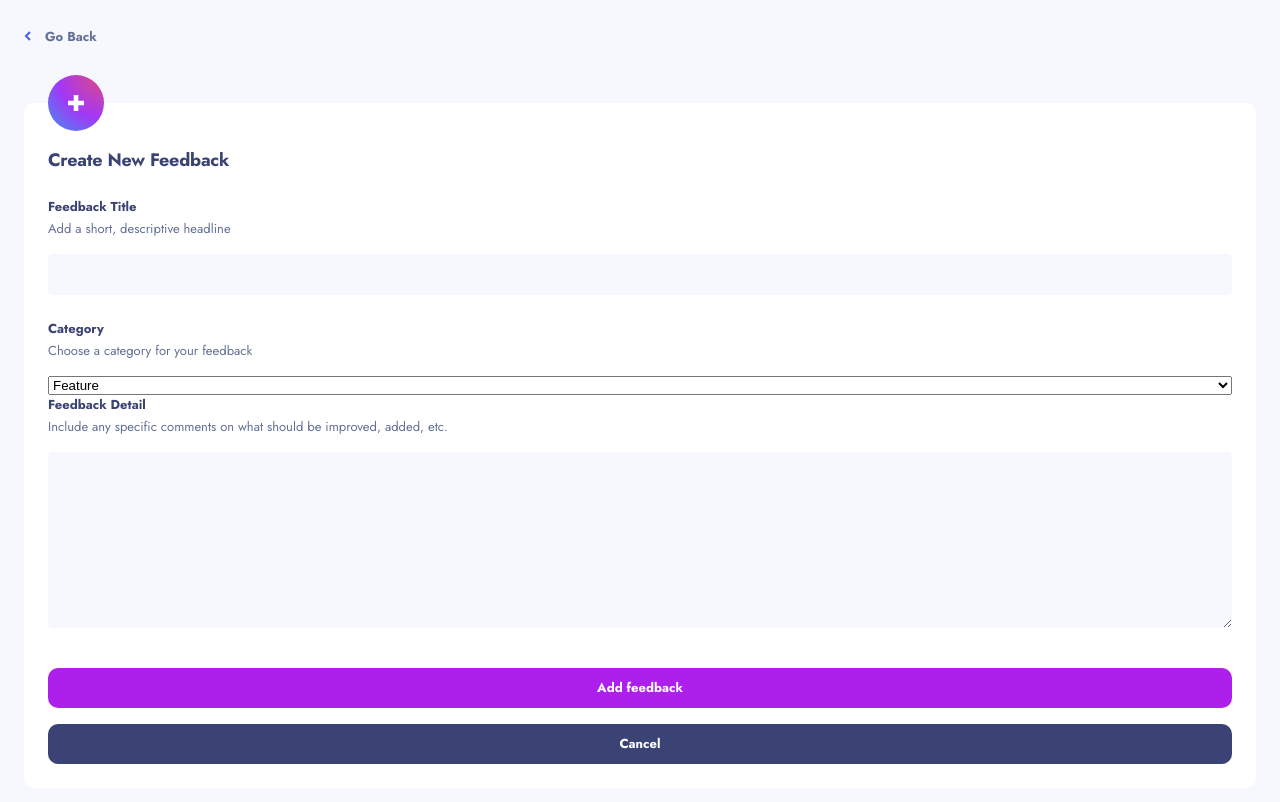
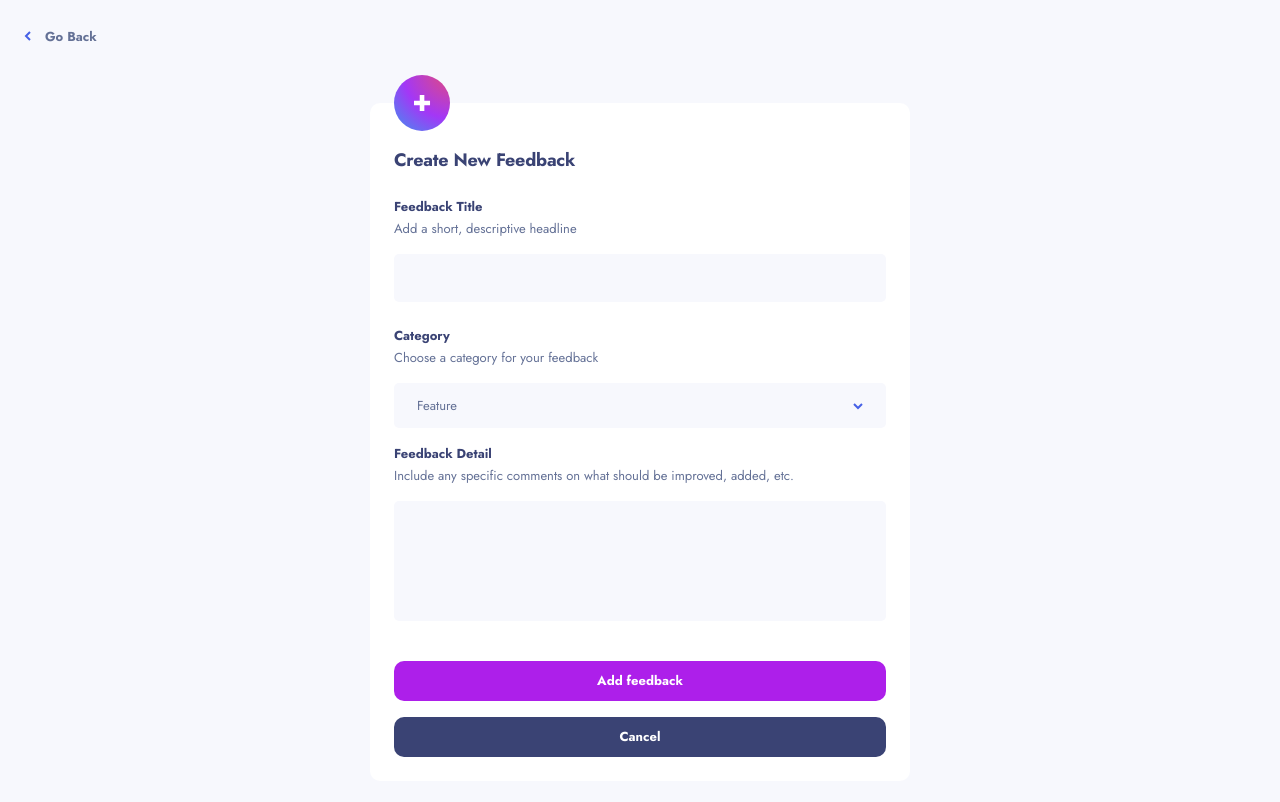
Before and after one commit to daraksha-dk/product-feedback-app, a React (Create React App) app: page /newfeedback in a window 1280 px wide. Shown: the top 802 px of the page. Built offline with nearby package versions, Linux system fonts and the light colour scheme.

Commit message:
updated context

```diff
--- a/src/App.js
+++ b/src/App.js
@@ -11,6 +11,8 @@ import { SuggestionsProvider } from "./contexts/SuggestionsContext";
 
 function App() {
   //should feedbacks be added here?
+
+
 
   /* We are going to add new feedbacks from here */
   // const addCity = (name, temperature) => {
--- a/src/components/Comments/CommentList.js
+++ b/src/components/Comments/CommentList.js
@@ -18,15 +18,16 @@ const CommentThread = styled.div`
 const CommentList = ({ id, comments }) => {
   const { suggestions } = useContext(SuggestionsContext);
 
-  const items = suggestions[id - 1].comments.map((comment) => {
+  const items = suggestions[id - 1].comments.map((comment, index) => {
     const image = comment.user.image;
     const fullName = comment.user.name;
     const userName = comment.user.username;
 
     const checkReply = () => {
-      const replies = comment.replies.map((reply) => {
+      const replies = comment.replies.map((reply, index) => {
         return (
           <Reply
+            key={index}
             comment={reply.content}
             image={`.${reply.user.image}`}
             fullName={reply.user.name}
@@ -41,6 +42,7 @@ const CommentList = ({ id, comments }) => {
     return (
       <div>
         <Comment
+          key={index}
           comment={comment}
           image={image}
           fullName={fullName}
--- /dev/null
+++ b/src/components/Dropdown.js
@@ -0,0 +1,111 @@
+import React, { useState, useEffect } from "react";
+import styled, { css } from "styled-components";
+
+const DropDownContainer = styled.div`
+  position: relative;
+`;
+const DropDownHeader = styled.div`
+  background-color: var(--paleGray);
+  padding: 0.8125rem 1.4375rem;
+  margin-bottom: 1rem;
+  border: none;
+  border-radius: 5px;
+  display: flex;
+  justify-content: space-between;
+  cursor: pointer;
+  font-size: 13px;
+
+  :after {
+    content: url("/assets/shared/icon-arrow-down.svg");
+  }
+
+  ${({ isOpen }) =>
+    isOpen &&
+    css`
+      &:after {
+        content: url("/assets/shared/icon-arrow-up.svg");
+      }
+    `}
+
+    &:active {
+      outline-style: solid;
+      outline-color: var(--royalBlue);
+      outline-width: thin;
+    }
+`;
+
+const DropDownListContainer = styled.div`
+  position: absolute;
+  top: 49px;
+  width: 100%;
+`;
+const DropDownList = styled.ul`
+  margin: 1em 0;
+
+  background: #ffffff;
+  /* border: 1px solid #979797; */
+  border-radius: 10px;
+  box-shadow: 0px 10px 40px -7px rgba(55, 63, 104, 0.3505);
+`;
+
+const ListItem = styled.li`
+  list-style: none;
+  padding: 0.75rem 1.5rem;
+  border-bottom: 1px solid rgba(58, 67, 116, 0.15);
+  cursor: pointer;
+
+  &:last-child {
+    border: none;
+  }
+
+  :hover {
+    color: var(--brightPurple);
+  }
+
+
+
+
+`;
+
+const Dropdown = ({ categories, setCategory }) => {
+  const [isOpen, setIsOpen] = useState(false);
+  const toggling = () => setIsOpen(!isOpen);
+  const [selectedOption, setSelectedOption] = useState("Feature");
+
+  useEffect(() => {
+    localStorage.getItem("choice");
+    console.log(selectedOption);
+  }, [selectedOption]);
+
+  const onOptionClicked = (value) => {
+    setSelectedOption(value);
+    setIsOpen(false);
+    localStorage.setItem("choice", value);
+    setCategory(value);
+  };
+
+  const items = categories.map((category, index) => {
+    return (
+      <ListItem key={index} onClick={() => onOptionClicked(category)}>
+        {category}
+      </ListItem>
+    );
+  });
+
+  return (
+    <div>
+      <DropDownContainer>
+        <DropDownHeader onClick={toggling} isOpen={isOpen}>
+          {selectedOption}
+        </DropDownHeader>
+        {isOpen && (
+          <DropDownListContainer>
+            <DropDownList>{items}</DropDownList>
+          </DropDownListContainer>
+        )}
+      </DropDownContainer>
+    </div>
+  );
+};
+
+export default Dropdown;
--- a/src/contexts/SuggestionsContext.js
+++ b/src/contexts/SuggestionsContext.js
@@ -8,6 +8,12 @@ export const SuggestionsProvider = ({ children }) => {
   const [feedbackCount, setFeedbackCount] = useState(0);
   const [loading, setLoading] = useState(true);
 
+  //add goes in here maybe?
+  const addFeedback = (feedbackObj) => {
+    console.log("hi");
+    setSuggestions([...suggestions, feedbackObj]);
+  };
+
   useEffect(() => {
     if (suggestions) {
       setFeedbackCount(suggestions.length);
@@ -17,7 +23,7 @@ export const SuggestionsProvider = ({ children }) => {
     }
   }, [suggestions, feedbackCount]);
 
-  const value = { suggestions };
+  const value = { suggestions, addFeedback };
 
   return (
     <SuggestionsContext.Provider value={value}>
--- a/src/globalStyles.js
+++ b/src/globalStyles.js
@@ -53,12 +53,17 @@ const GlobalStyles = styled.createGlobalStyle`
     font-family: "Jost", sans-serif;
   }
 
+  input {
+    padding: 0.9375rem 1rem 0.875rem;
+  }
+
   input,
   textarea {
     background-color: var(--paleGray);
-    padding: 0.8125rem 1.5rem;
     border: none;
     border-radius: 5px;
+    font-family: inherit;
+    color: var(--lighterDarkBlue);
 
     &:focus {
       outline-style: solid;
--- a/src/pages/FeedbackDetail.js
+++ b/src/pages/FeedbackDetail.js
@@ -73,8 +73,7 @@ export const FeedbackDetail = () => {
   };
 
   const [comments, setComments] = useState(0);
-  const { id, match } = useParams();
-  console.log(match);
+  const { id } = useParams();
   const feedbackItem = suggestions[id - 1];
 
   const addComments = (feedbackItem) => {
--- a/src/pages/NewFeedback.js
+++ b/src/pages/NewFeedback.js
@@ -2,8 +2,9 @@ import React, { useState, useContext } from "react";
 import styled from "styled-components";
 import { Link, useHistory } from "react-router-dom";
 import { CancelButton, StyledButton, BackButton } from "../components/Button";
-// import { SuggestionsContext } from "../contexts/SuggestionsContext";
+import { SuggestionsContext } from "../contexts/SuggestionsContext";
 import Container from "../components/Container";
+import Dropdown from "../components/Dropdown";
 
 const Nav = styled.div`
   margin-bottom: 3.5em;
@@ -14,6 +15,8 @@ const Card = styled.div`
   border-radius: 10px;
   padding: 2.75em 1.5em 0.5rem 1.5em;
   position: relative;
+  max-width: 540px;
+  margin: 0 auto;
 `;
 
 const Image = styled.img`
@@ -49,6 +52,9 @@ const Input = styled.input`
 
 const TextArea = styled.textarea`
   margin-bottom: 2.5rem;
+  height: 120px;
+  padding: 1rem;
+  resize: none;
 `;
 
 const ListButton = styled.button`
@@ -74,8 +80,11 @@ const ListButton = styled.button`
 
 export const NewFeedback = () => {
   const [title, setTitle] = useState("");
-  const [category, setCategory] = useState("");
+  const [category, setCategory] = useState("Feature");
   const [message, setMessage] = useState("");
+  const categories = ["Feature", "UI", "UX", "Enhancement", "Bug"];
+
+  const { suggestions, addFeedback } = useContext(SuggestionsContext);
 
   let history = useHistory();
 
@@ -86,11 +95,13 @@ export const NewFeedback = () => {
     const feedback = {
       id: new Date().getTime(),
       title: title,
+      category: category,
       message: message,
-      category: category,
       upvotes: 0,
-      status: "planned",
+      status: "suggestions",
     };
+
+    addFeedback(feedback);
 
     history.push("/");
   };
@@ -118,16 +129,9 @@ export const NewFeedback = () => {
 
           <Label htmlFor="category">Category</Label>
           <Description>Choose a category for your feedback</Description>
-          <select
-            value={category}
-            onChange={(e) => setCategory(e.target.value)}
-          >
-            <option value="Feature">Feature</option>
-            <option value="UI">UI</option>
-            <option value="Coconut">UX</option>
-            <option value="Enhancement">Enhancement</option>
-            <option value="Bug">Bug</option>
-          </select>
+          <Dropdown categories={categories} setCategory={setCategory} />
+          <input type="hidden" value={category} />
+          {/* {console.log(category)} */}
 
           <Label htmlFor="detail">Feedback Detail</Label>
           <Description>
@@ -137,8 +141,8 @@ export const NewFeedback = () => {
           <TextArea
             name=""
             id=""
-            cols="30"
-            rows="10"
+            // cols="30"
+            // rows="10"
             value={message}
             onChange={(e) => setMessage(e.target.value)}
           ></TextArea>
```
Also changed, not shown: 1 other file (tests, documents, lock files or other folders).
